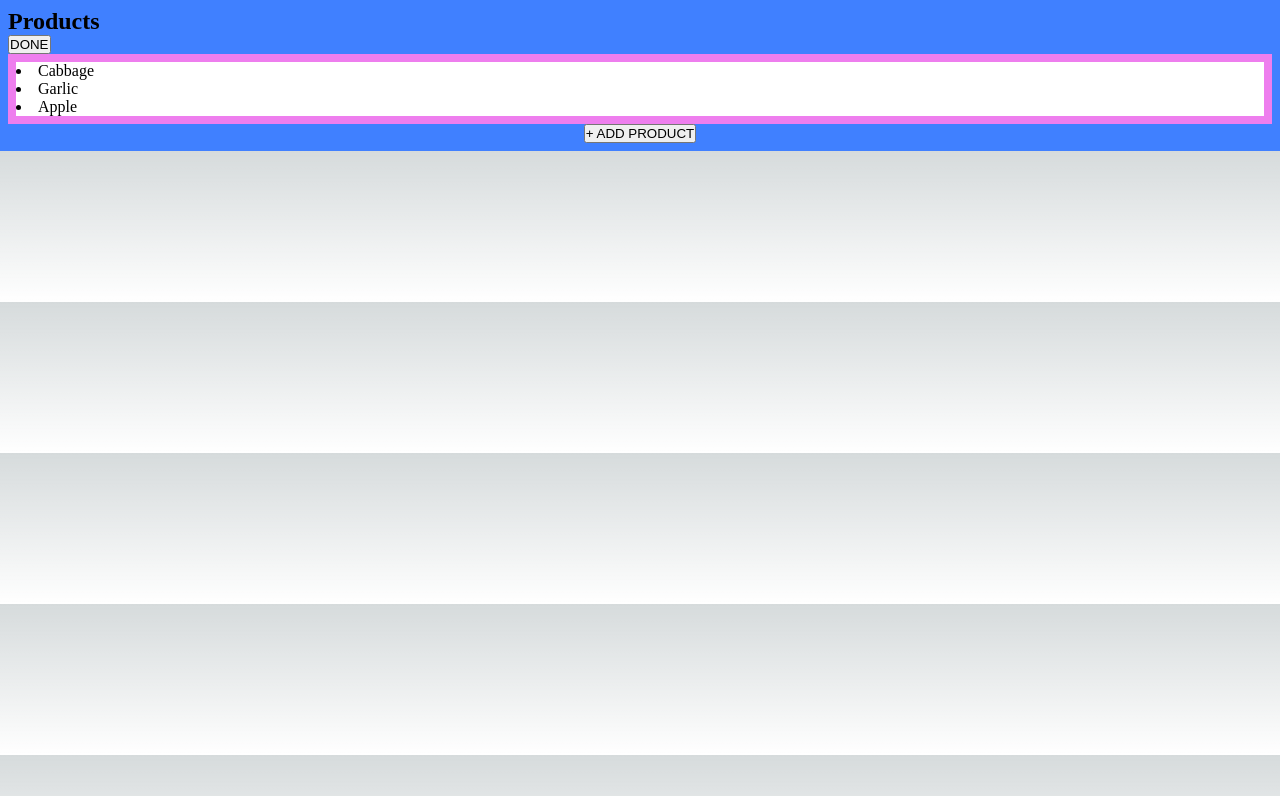
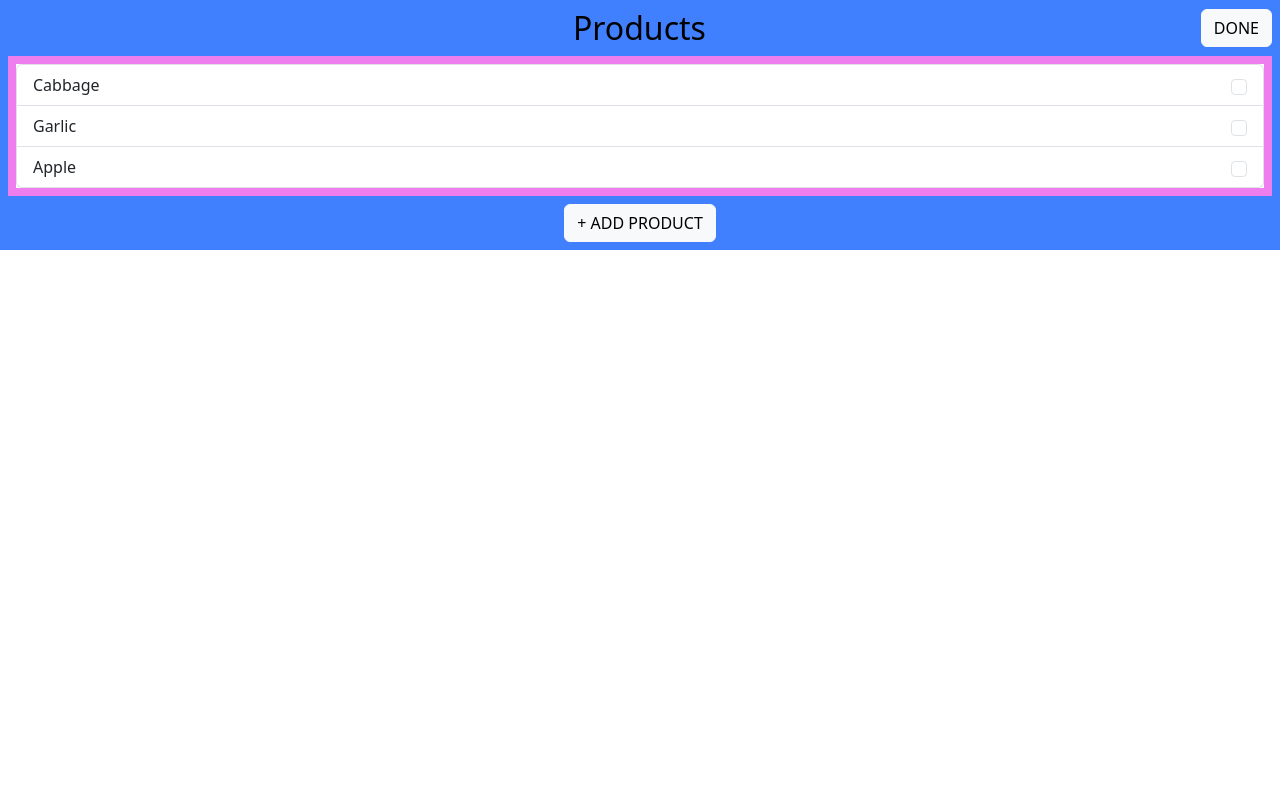
Before and after one commit to 00dingens/aiio-test, a Next.js app in the folder frontend/: page /products in a window 1280 px wide. Shown: the top 796 px of the page. Built offline with nearby package versions, Linux system fonts and the light colour scheme.

Commit message:
Add BS and style products

```diff
--- a/frontend/package.json
+++ b/frontend/package.json
@@ -9,8 +9,10 @@
     "lint": "next lint"
   },
   "dependencies": {
+    "bootstrap": "^5.3.2",
     "next": "14.0.4",
     "react": "^18",
+    "react-bootstrap": "^2.10.0",
     "react-dom": "^18"
   },
   "devDependencies": {
--- a/frontend/src/pages/products.tsx
+++ b/frontend/src/pages/products.tsx
@@ -9,18 +9,31 @@ const products = [
 export default function Product() {
   return (
     <div className="products">
-      <div className="productsHeader">
-        <h2>Products</h2>
-        <button className="btn">DONE</button>
+      <div className="productsHeader list-group-item d-flex justify-content-between align-items-center">
+        <p className="d-block placeholder">&nbsp;</p>
+        <h2 className="center m-auto">Products</h2>
+        <button type="button" className="btn btn-light">
+          DONE
+        </button>
       </div>
 
       <div className="productsBody">
-        {products.map((product) => (
-          <li key={product.productId}>{product.productName}</li>
-        ))}
+        <ul className="list-group">
+          {products.map((product) => (
+            <li
+              key={product.productId}
+              className="list-group-item d-flex justify-content-between align-items-center"
+            >
+              {product.productName}
+              <input type="checkbox" className="form-check-input"></input>
+            </li>
+          ))}
+        </ul>
       </div>
       <div className="productsFooter center">
-        <button className="btn">+ ADD PRODUCT</button>
+        <button type="button" className="btn btn-light">
+          + ADD PRODUCT
+        </button>
       </div>
     </div>
   );
--- a/frontend/src/styles/globals.css
+++ b/frontend/src/styles/globals.css
@@ -1,75 +1,3 @@
-:root {
-  --max-width: 1100px;
-  --border-radius: 12px;
-  --font-mono: ui-monospace, Menlo, Monaco, "Cascadia Mono", "Segoe UI Mono", "Roboto Mono",
-    "Oxygen Mono", "Ubuntu Monospace", "Source Code Pro", "Fira Mono", "Droid Sans Mono",
-    "Courier New", monospace;
-
-  --foreground-rgb: 0, 0, 0;
-  --background-start-rgb: 214, 219, 220;
-  --background-end-rgb: 255, 255, 255;
-
-  --primary-glow: conic-gradient(
-    from 180deg at 50% 50%,
-    #16abff33 0deg,
-    #0885ff33 55deg,
-    #54d6ff33 120deg,
-    #0071ff33 160deg,
-    transparent 360deg
-  );
-  --secondary-glow: radial-gradient(rgba(255, 255, 255, 1), rgba(255, 255, 255, 0));
-
-  --tile-start-rgb: 239, 245, 249;
-  --tile-end-rgb: 228, 232, 233;
-  --tile-border: conic-gradient(
-    #00000080,
-    #00000040,
-    #00000030,
-    #00000020,
-    #00000010,
-    #00000010,
-    #00000080
-  );
-
-  --callout-rgb: 238, 240, 241;
-  --callout-border-rgb: 172, 175, 176;
-  --card-rgb: 180, 185, 188;
-  --card-border-rgb: 131, 134, 135;
-}
-
-@media (prefers-color-scheme: dark) {
-  :root {
-    --foreground-rgb: 255, 255, 255;
-    --background-start-rgb: 0, 0, 0;
-    --background-end-rgb: 0, 0, 0;
-
-    --primary-glow: radial-gradient(rgba(1, 65, 255, 0.4), rgba(1, 65, 255, 0));
-    --secondary-glow: linear-gradient(
-      to bottom right,
-      rgba(1, 65, 255, 0),
-      rgba(1, 65, 255, 0),
-      rgba(1, 65, 255, 0.3)
-    );
-
-    --tile-start-rgb: 2, 13, 46;
-    --tile-end-rgb: 2, 5, 19;
-    --tile-border: conic-gradient(
-      #ffffff80,
-      #ffffff40,
-      #ffffff30,
-      #ffffff20,
-      #ffffff10,
-      #ffffff10,
-      #ffffff80
-    );
-
-    --callout-rgb: 20, 20, 20;
-    --callout-border-rgb: 108, 108, 108;
-    --card-rgb: 100, 100, 100;
-    --card-border-rgb: 200, 200, 200;
-  }
-}
-
 * {
   box-sizing: border-box;
   padding: 0;
@@ -109,8 +37,14 @@ a {
 .productsBody {
   border: 8px solid #ee7eee;
   background-color: #ffffff;
+  margin: 8px 0;
 }
-
+.productsHeader {
+}
 .center {
   text-align: center;
 }
+.placeholder {
+  width: 70px;
+  background-color: #4080ff;
+}
```
Also changed, not shown: frontend/src/pages/_app.tsx (+4 -3 lines), 2 other files (tests, documents, lock files or other folders).
